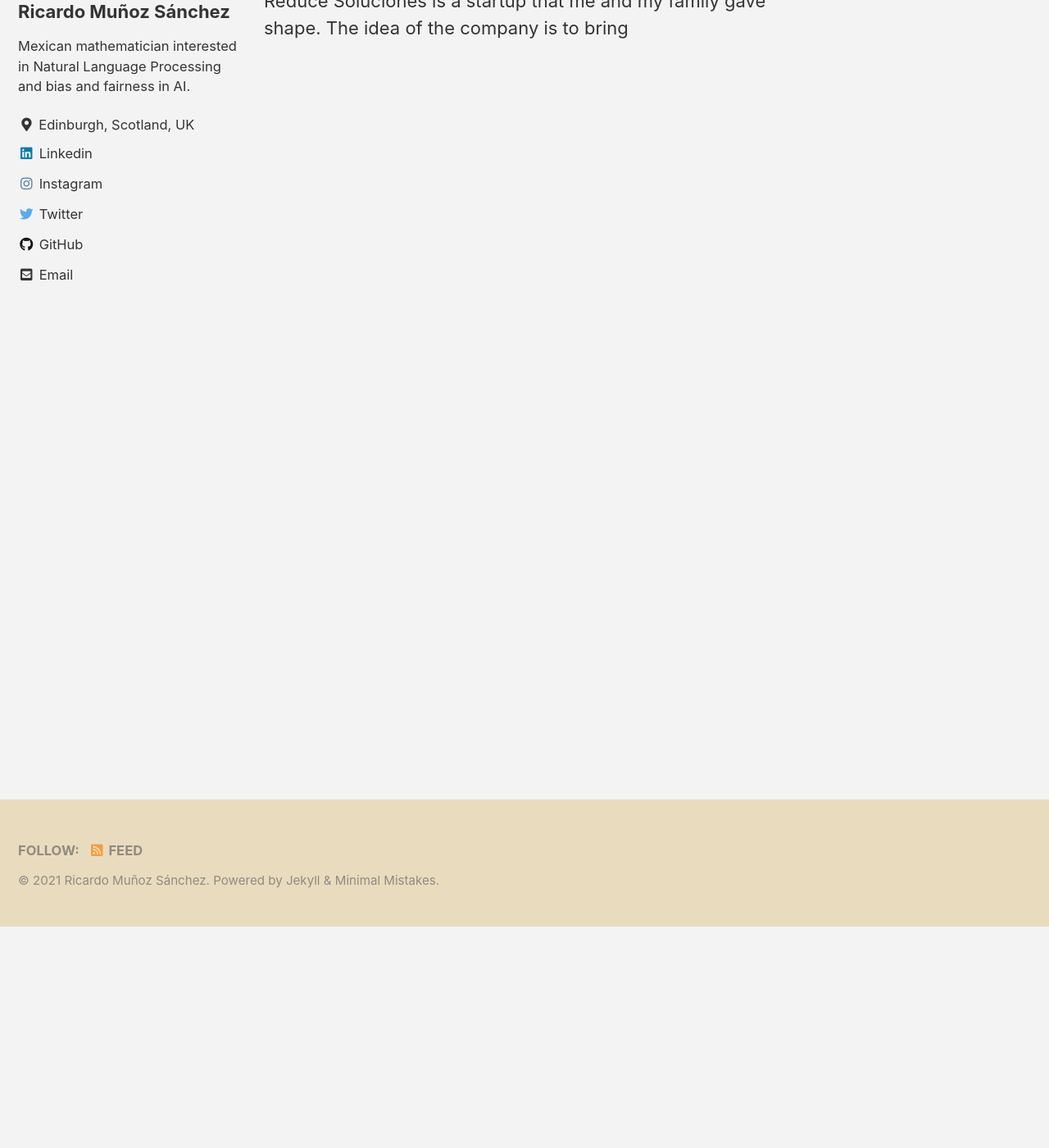
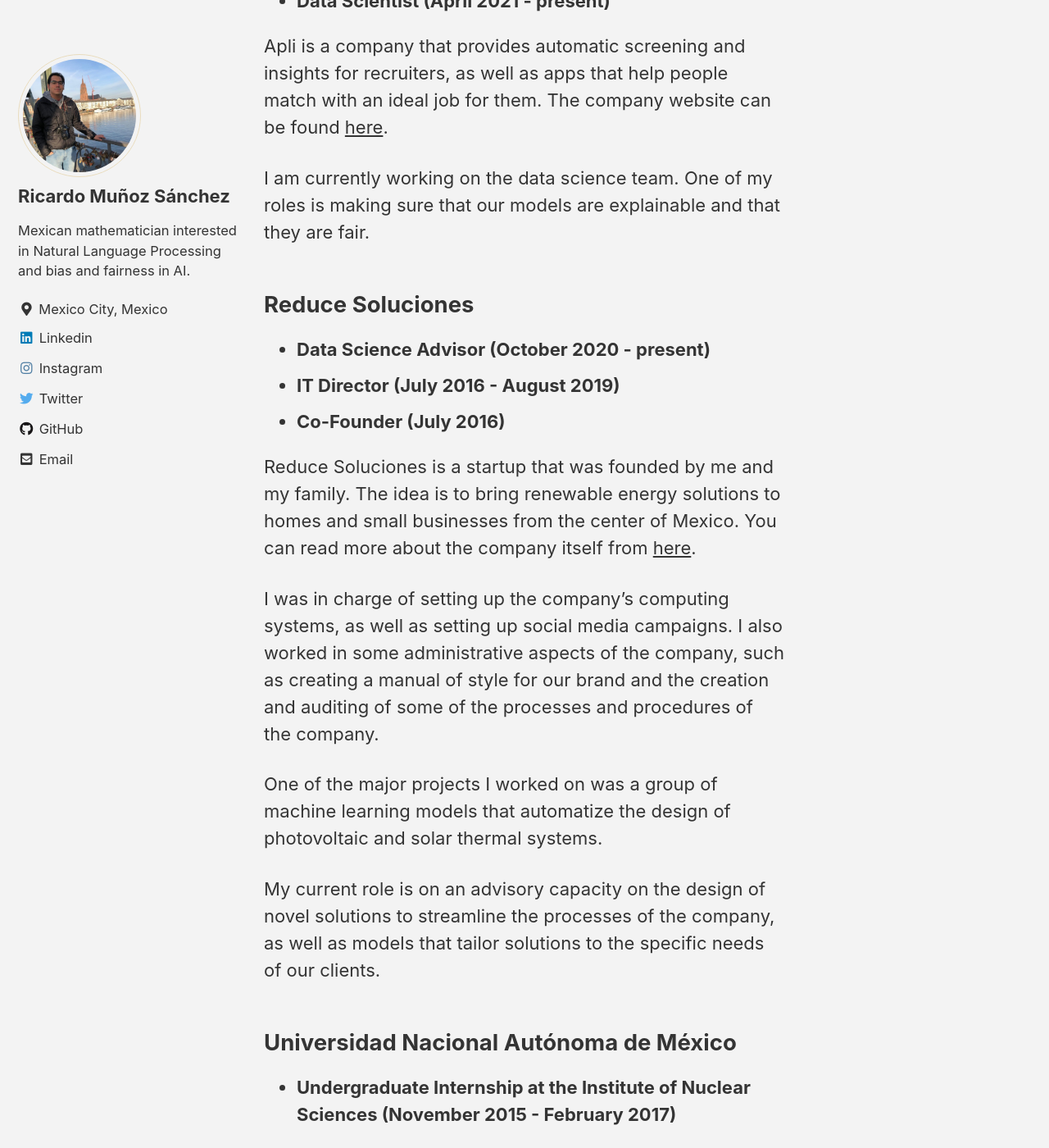
Before and after one commit to rimusa/rimusa.github.io, a Jekyll site: the page built from docs/_pages/work.md, in a window 1280 px wide and 1400 px high, scrolled down 270 px. Shown: the whole window at 82% size. Built offline with Jekyll 4.4.1, drawn with Linux system fonts in a browser that asks for light colours; cached includes are drawn as plain includes; some of the changed text lies outside the part shown.

Commit message:
Added work section of CV and research page, still missing updated CV

```diff
--- a/docs/_config.yml
+++ b/docs/_config.yml
@@ -102,7 +102,7 @@ author:
   avatar           : "/assets/images/picture.jpg"
   bio              : "Mexican mathematician interested in Natural Language Processing and bias and fairness in AI."
   #bio              : "I am an **amazing** person."
-  location         : "Edinburgh, Scotland, UK"
+  location         : "Mexico City, Mexico"
   email            :
   links:
     - label: "Linkedin"
--- a/docs/_pages/work.md
+++ b/docs/_pages/work.md
@@ -5,6 +5,31 @@ permalink: curriculum/work/
 author_profile: true
 ---
 
+## Apli
+* **Data Scientist (April 2021 - present)**
+
+Apli is a company that provides automatic screening and insights for recruiters, as well as apps that help people match with an ideal job for them. The company website can be found [here](https://www.apli.jobs/).
+
+I am currently working on the data science team. One of my roles is making sure that our models are explainable and that they are fair.
+
+
 ## Reduce Soluciones
+* **Data Science Advisor (October 2020 - present)**
+* **IT Director (July 2016 - August 2019)**
+* **Co-Founder (July 2016)**
 
-Reduce Soluciones is a startup that me and my family gave shape. The idea of the company is to bring
+Reduce Soluciones is a startup that was founded by me and my family. The idea is to bring renewable energy solutions to homes and small businesses from the center of Mexico. You can read more about the company itself from [here](../projects/reduce).
+
+I was in charge of setting up the company's computing systems, as well as setting up social media campaigns. I also worked in some administrative aspects of the company, such as creating a manual of style for our brand and the creation and auditing of some of the processes and procedures of the company.
+
+One of the major projects I worked on was a group of machine learning models that automatize the design of photovoltaic and solar thermal systems.
+
+My current role is on an advisory capacity on the design of novel solutions to streamline the processes of the company, as well as models that tailor solutions to the specific needs of our clients.
+
+
+## Universidad Nacional Autónoma de México
+* **Undergraduate Internship at the Institute of Nuclear Sciences (November 2015 - February 2017)**
+
+I worked as part of the COLMENA Mission from the Lynx research group. The objective of this mission was to send a small swarm of self-assembling robots to the moon. The payload was expected to launch mid-2021. The website for the project can be found [here](http://epistemia.nucleares.unam.mx/web?name=linx&page=56) (in Spanish).
+
+I participated during the earliest stages of the project and worked mostly on doing a literature review both on complex systems as well as on robotic swarms. During later stages of my involvement, I created a simulator to see whether the robots would present desirable clustering properties.
```
Also changed, not shown: docs/_pages/education.md (+2 -2 lines), docs/_pages/research.md (added, +21 -0 lines), docs/index.md (+2 -2 lines), todo.md (+3 -3 lines).
